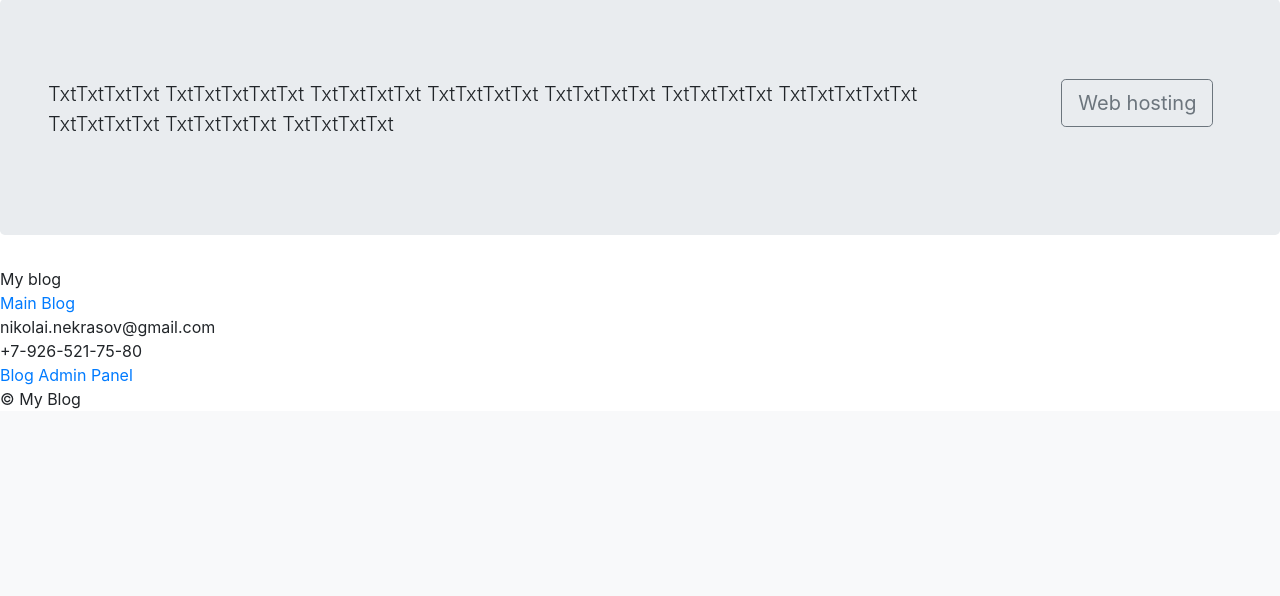
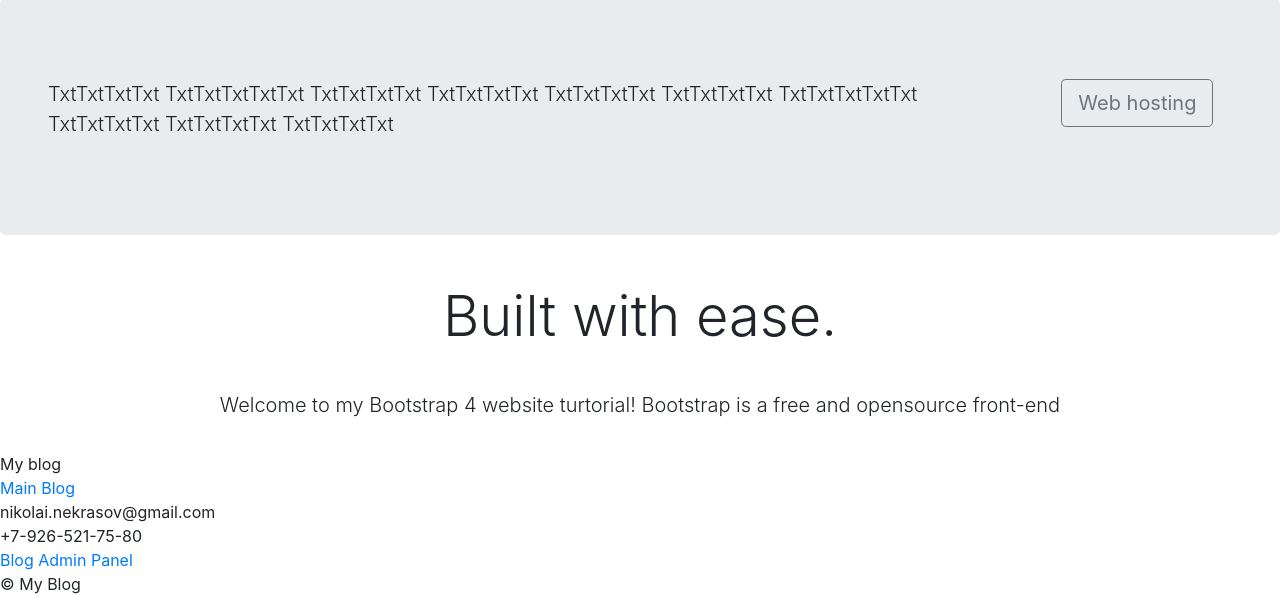
Before and after one commit to NikolaiNekrasov/php_blog, a PHP site: page /index.php?page=1 in a window 1280 px wide. Shown: the part 627-1223 px from the top of the page. Before the commit the page ends 1036 px from the top, so only its background shows below. Run offline with PHP 8.4, Linux system fonts and the light colour scheme; data that the repository does not hold is empty; some libraries are stand-ins or nearby versions; grey boxes are pictures that could not be loaded.

Commit message:
added a block "Welcome section" to the layout of the main page

```diff
--- a/index.php
+++ b/index.php
@@ -81,7 +81,17 @@
 </div>
 
 <!--- Welcome Section -->
-
+<div class="container-fluid padding">
+    <div class="row welcome text-center">
+        <div class="col-12">
+            <h1 class="display-4">Built with ease.</h1>
+        </div>
+        <hr>
+        <div class="col-12">
+            <p class="lead">Welcome to my Bootstrap 4 website turtorial! Bootstrap is a free and opensource front-end</p>
+        </div>
+    </div>
+</div>
 
 <!--- Three Column Section -->
 
```
